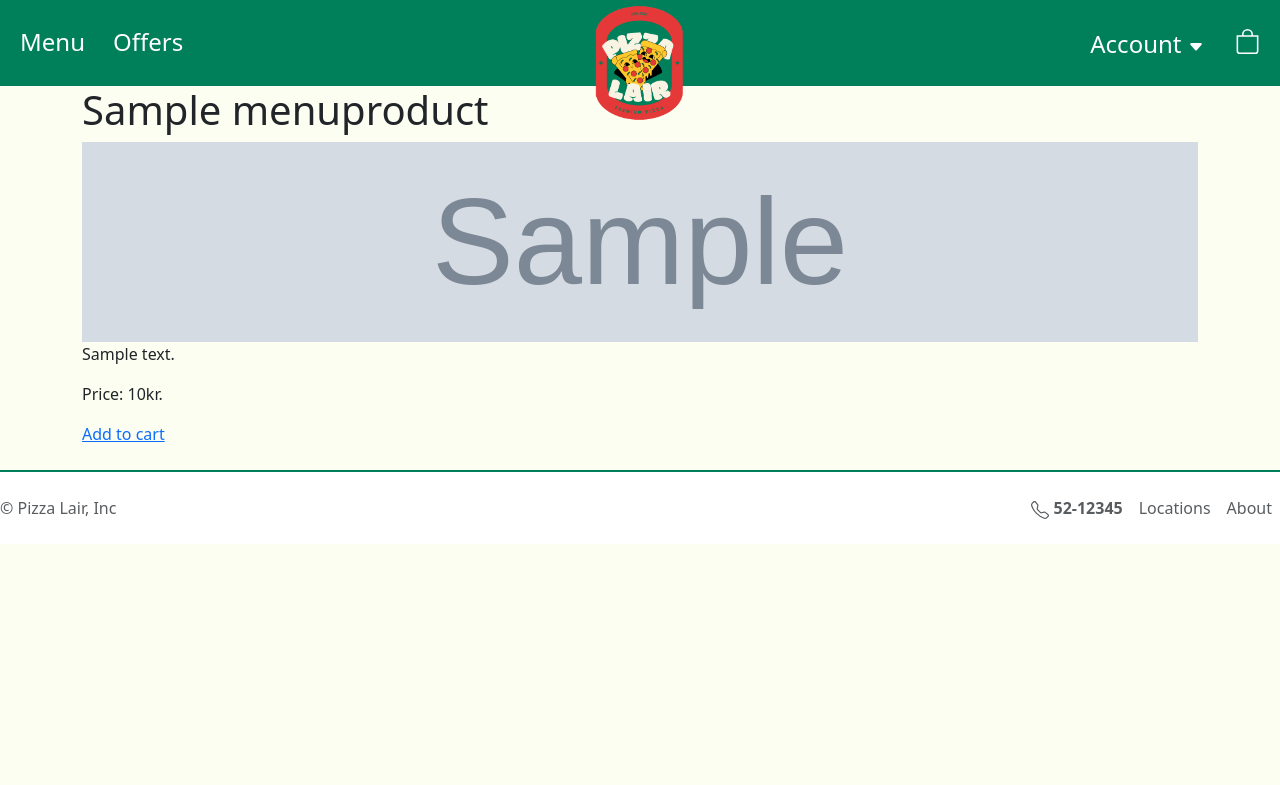
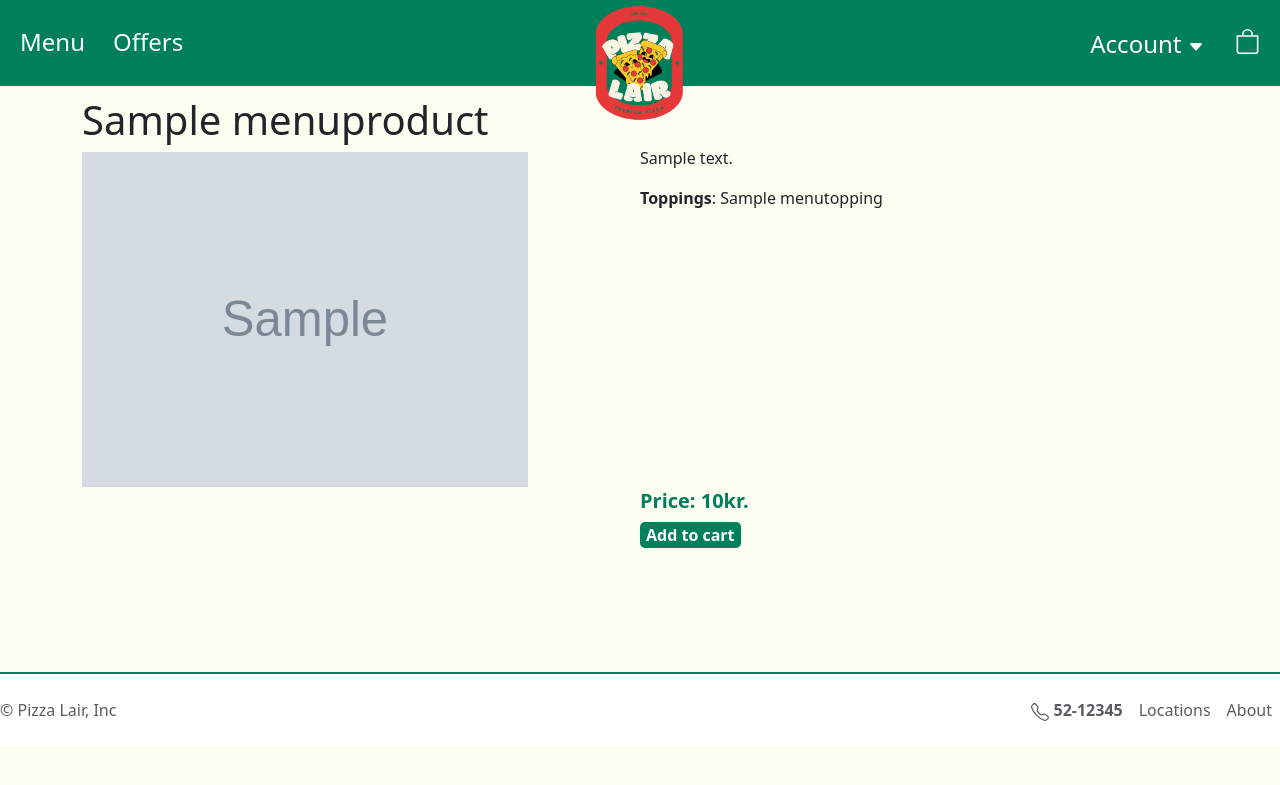
Before and after one commit to larusb22/PizzaLair_VLN2, a Django app: page /menu/1 in a window 1280 px wide. Shown: the top 785 px of the page. Run offline with Django 4.2, Linux system fonts and the light colour scheme; tables that the repository leaves empty hold one stand-in row (values such as "Sample post"); grey boxes marked "Sample" are stand-in pictures.

Commit message:
Edited menu page, product detail and removed the wrong search form

```diff
--- a/menu/urls.py
+++ b/menu/urls.py
@@ -3,5 +3,5 @@ from . import views
 
 urlpatterns = [
     path('', views.index, name='menu-index'),
-    path('<int:id>', views.get_product_by_id, name='product-details')
+    path('<int:product_id>', views.get_product_by_id, name='product-details')
 ]
--- a/menu/views.py
+++ b/menu/views.py
@@ -8,16 +8,17 @@ def index(request):
     return render(request, 'menu/index.html', context)
 
 
-def get_product_by_id(request, id):
-    return render(request, 'menu/product_detail.html', {
-        'product': get_object_or_404(MenuProduct, pk=id)
-    })
+def get_product_by_id(request, product_id):
+    product = get_object_or_404(MenuProduct, pk=product_id)
+    toppings = get_toppings(product_id)
+    context = {'product': product, 'toppings': toppings}
+    return render(request, 'menu/product_detail.html', context)
 
 
-def get_toppings(request, menu_id):
-    return render(request, 'menu/product_detail.html', {
-        'topping': get_object_or_404(MenuProductTopping, pk=menu_id)
-    })
+def get_toppings(product_id):
+    toppings = MenuProductTopping.objects.filter(menu=product_id).select_related('topping')
+    topping_names = [t.topping.name for t in toppings]
+    return topping_names
 
 
 def types(request):
--- a/offers/views.py
+++ b/offers/views.py
@@ -2,9 +2,9 @@ from django.shortcuts import render
 
 # Create your views here.
 offers = [
-    {'name': 'Family offer', 'description': 'Buy 2 pizzas and get 1 more for free', 'price': 2290},
-    {'name': 'La quatro ', 'description': 'Every month 4 of the pizzas on the menu are on the price of 1.000 kr!', 'price': 1000},
-    {'name': 'Pizza Madnesss', 'description': 'Hawaiian pizza, Spicy Southwest and Nutella pizza', 'price': 2790},
+    {'name': 'Family Offer', 'description': 'Buy 2 pizzas and get 1 more for free', 'price': 2290},
+    {'name': 'La Quatro ', 'description': 'Every month 4 of the pizzas on the menu are on the price of 1.000 kr!', 'price': 1000},
+    {'name': 'Pizza Madness', 'description': 'Hawaiian pizza, Spicy Southwest and Nutella pizza', 'price': 2790},
 ]
 
 
--- a/static/css/menu.css
+++ b/static/css/menu.css
@@ -110,3 +110,8 @@ input[type="submit"] {
   margin: 0;
   text-align: center; /* Adjust text alignment as needed */
 }
+
+.price{
+  font-weight: bold;
+  color: #007F5B;
+}
--- /dev/null
+++ b/static/css/product_detail.css
@@ -0,0 +1,34 @@
+
+.product-detail img {
+    width: 80%;
+    height: 50%;
+}
+.product-detail {
+    padding-top: 10px;
+    float: left;
+    width: 50%;
+}
+.price {
+    padding-top: 60px;
+    padding-bottom: 350px;
+
+}
+
+#cost {
+    font-size: 20px;
+    font-weight: bold;
+    color: #007F5B;
+    position: relative;
+    top:260px;
+
+}
+
+#cart-button {
+    position: relative;
+    top: 250px;
+    background-color: #007F5B;
+    color: white;
+    border: none;
+    border-radius: 5px;
+    font-weight: bold;
+}
--- a/templates/menu/index.html
+++ b/templates/menu/index.html
@@ -7,9 +7,6 @@
     <div class="search-wrapper">
 
       <input type="search" id="mysearch" placeholder="Search for your pizza!">
-
-        <input type="search" id="mysearch" placeholder="Search for your pizza!" data-search>
-    <ul id="search-result"></ul>
 
     </div>
     <div class="filters">
@@ -29,7 +26,9 @@
             <h4 data-search="{{ product.name|lower }}">{{ product.name }}</h4>
             <p>{{ product.description }}</p>
 
+
           </div>
+            <p class="price">{{ product.price }} kr.</p>
         </a>
       </div>
     {% endfor %}
--- a/templates/menu/product_detail.html
+++ b/templates/menu/product_detail.html
@@ -1,17 +1,29 @@
 {% extends 'base.html' %}
 {% block content %}
+{% load static %}
+
 <div class="product-detail">
     <h1>{{ product.name }}</h1>
     <img class="img-id" src="{{ product.menuimage_set.first.image }}" />
 
-    <p>{{ product.description }}</p>
+
+    </div>
+
     <div class="price">
-        <p>Price: {{ product.price }}kr.</p>
+        <p>{{ product.description }}</p>
+        {% if toppings %}
+            <p><b>Toppings</b>: {{ toppings|join:", " }}</p>
+        {% endif %}
+        <p id="cost">Price: {{ product.price }}kr.</p>
+    <div class="add-to-cart">
+        <button type="button" onclick="window.location.href='{% url 'add_to_cart' product.id %}'" id="cart-button">Add to cart</button>
+        <!--a href="{% url 'add_to_cart' product.id %}" class="add-to-cart">Add to cart</a-->
+    </div>
+
     </div>
 
 </div>
 
-    <div class="add-to-cart">
-        <a href="{% url 'add_to_cart' product.id %}" class="add-to-cart">Add to cart</a>
-    </div>
+
+    <link rel="stylesheet" href="{% static 'css/product_detail.css' %}">
 {% endblock %}
```
